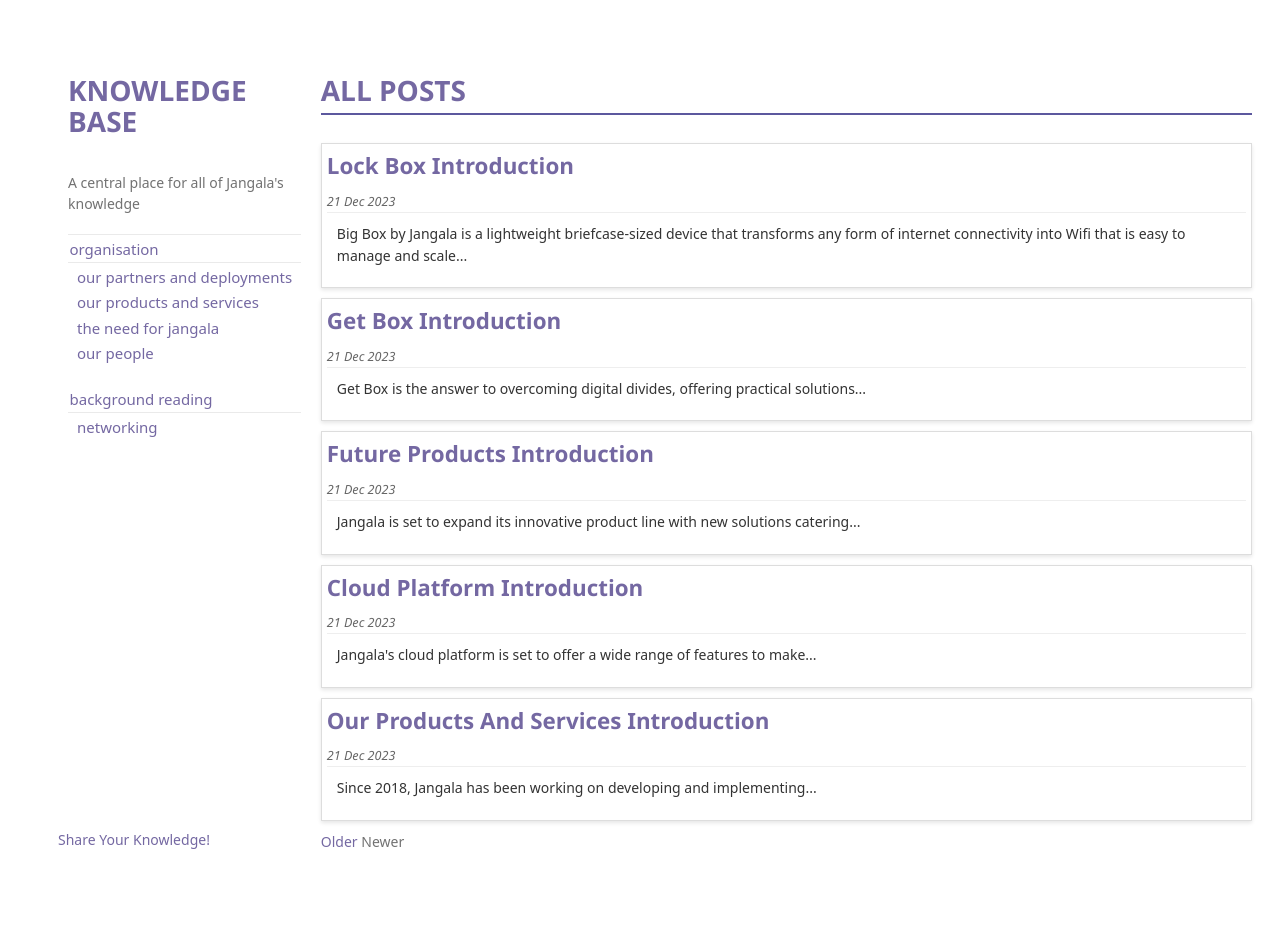
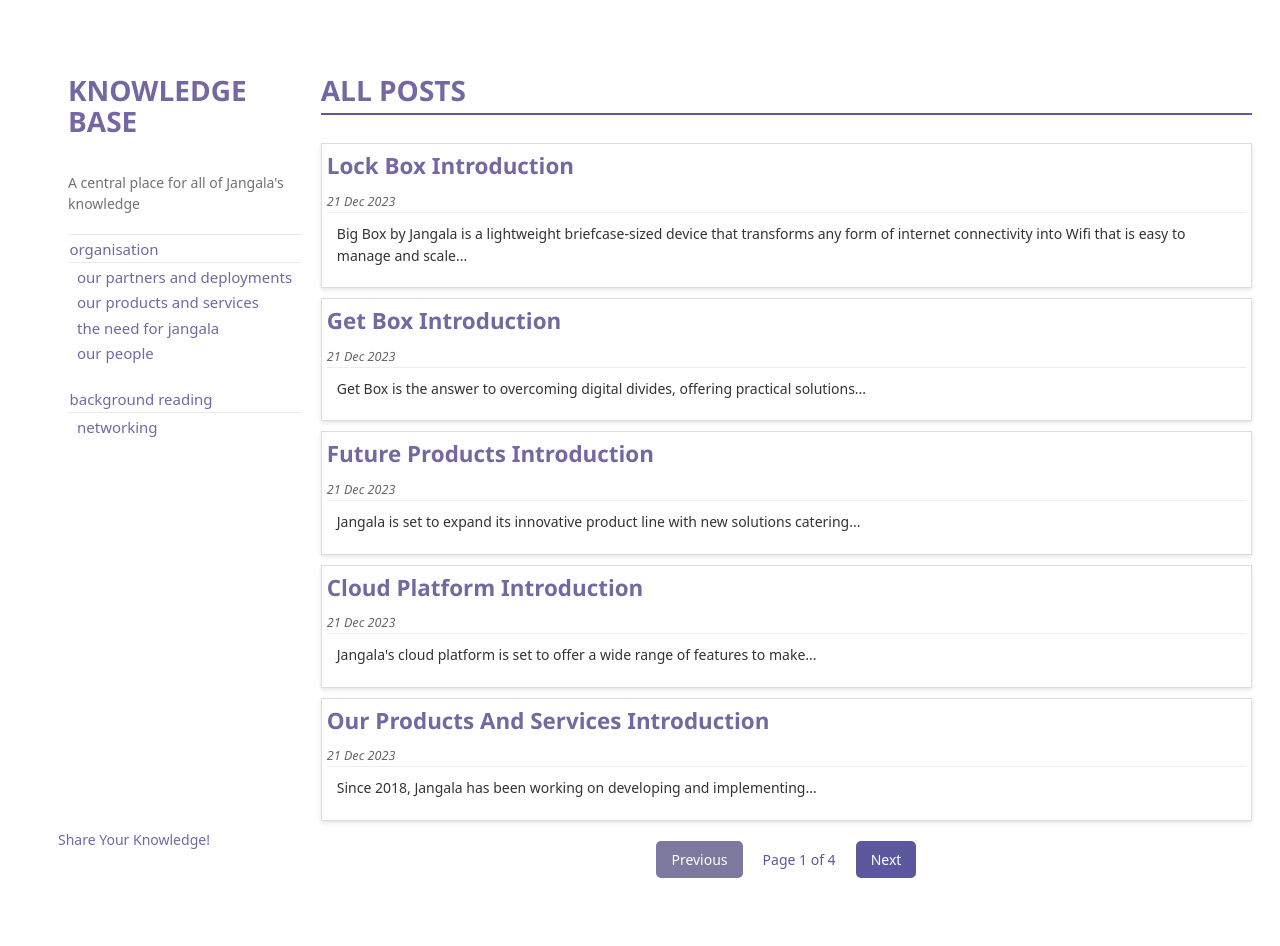
Before and after one commit to jangala-dev/jangala-dev.github.io, a Jekyll site: the page built from docs/index.html, in a window 1280 px wide. Built offline with Jekyll 4.4.1, drawn with Linux system fonts in a browser that asks for light colours; some web fonts are replaced; the list of posts is cut into pages by our own code; before the commit the page ends 920 px from its top, so only the background shows below that.

Commit message:
Improve pagination and remove duplicate posts code

```diff
--- /dev/null
+++ b/docs/_includes/pagination.html
@@ -0,0 +1,19 @@
+<div class="pagination">
+    {% if paginator.previous_page %}
+    {% if paginator.previous_page == 1 %}
+    <a class="pagination-item pagination-previous" href="{{ '/' | absolute_url }}">Previous</a>
+    {% else %}
+    <a class="pagination-item pagination-previous" href="{{ paginator.previous_page_path | absolute_url }}">Previous</a>
+    {% endif %}
+    {% else %}
+    <span class="pagination-item pagination-previous disabled">Previous</span>
+    {% endif %}
+
+    <span class="pagination-info">Page {{ paginator.page }} of {{ paginator.total_pages }}</span>
+
+    {% if paginator.next_page %}
+    <a class="pagination-item pagination-next" href="{{ paginator.next_page_path | absolute_url }}">Next</a>
+    {% else %}
+    <span class="pagination-item pagination-next disabled">Next</span>
+    {% endif %}
+</div>
--- /dev/null
+++ b/docs/_includes/posts.html
@@ -0,0 +1,10 @@
+<div class="posts">
+    {% assign display_posts = include.posts | default: paginator.posts %}
+    {% for post in display_posts %}
+    <div class="post">
+        <h2 class="post-title"><a href="{{ site.baseurl }}{{ post.url }}">{{ post.title }}</a></h2>
+        <span class="post-date">{{ post.date | date: "%d %b %Y" }}</span>
+        <p class="post-text">{{ post.meta | strip_html | truncate: "250" }}</p>
+    </div>
+    {% endfor %}
+</div>
--- a/docs/assets/css/style.scss
+++ b/docs/assets/css/style.scss
@@ -721,3 +721,44 @@
         url('../fonts/Noto-Sans-700italic/Noto-Sans-700italic.ttf') format('truetype'),
         url('../fonts/Noto-Sans-700italic/Noto-Sans-700italic.svg#NotoSans') format('svg');
 }
+
+.pagination {
+    display: flex;
+    justify-content: center;
+    align-items: center;
+    margin-top: 20px;
+}
+
+.pagination-item {
+    margin: 0 10px;
+    padding: 8px 15px;
+    background-color: #5c589e;
+    /* Primary button color */
+    color: white;
+    text-decoration: none;
+    border-radius: 5px;
+    transition: background-color 0.3s, color 0.3s;
+    display: inline-block;
+    vertical-align: middle;
+}
+
+.pagination-item:hover {
+    background-color: #484580;
+    /* Darker shade for hover */
+    color: #fff;
+    /* Keeps the text color white on hover */
+}
+
+.pagination-info {
+    margin: 0 10px;
+    color: #5c589e;
+    /* Color for the info text */
+}
+
+.disabled {
+    background-color: #7c789e;
+    /* Lighter shade for disabled */
+    pointer-events: none;
+    color: #fff;
+    /* White text color for disabled items */
+}
--- a/docs/index.html
+++ b/docs/index.html
@@ -4,29 +4,6 @@
 ---
 <h1 class="category-title">All Posts</h1>
 
-<div class="posts">
-    {% for post in paginator.posts %}
-        <div class="post">
-            <h2 class="post-title"><a href="{{ site.baseurl }}{{ post.url }}">{{ post.title }}</a></h2>
-            <span class="post-date">{{ post.date | date: "%d %b %Y" }}</span>
-            <p class="post-text">{{ post.meta | strip_html | truncate: "250" }}</p>
-        </div>
-    {% endfor %}
-</div>
+{% include posts.html %}
 
-<div class="pagination">
-    {% if paginator.next_page %}
-    <a class="pagination-item older" href="{{ paginator.next_page_path | absolute_url }}">Older</a>
-    {% else %}
-    <span class="pagination-item older">Older</span>
-    {% endif %}
-    {% if paginator.previous_page %}
-    {% if paginator.page == 2 %}
-    <a class="pagination-item newer" href="{{ '/' | absolute_url }}">Newer</a>
-    {% else %}
-    <a class="pagination-item newer" href="{{ paginator.previous_page_path | absolute_url }}">Newer</a>
-    {% endif %}
-    {% else %}
-    <span class="pagination-item newer">Newer</span>
-    {% endif %}
-</div>
+{% include pagination.html %}
```
Also changed, not shown: docs/_layouts/category.html (+2 -11 lines).
